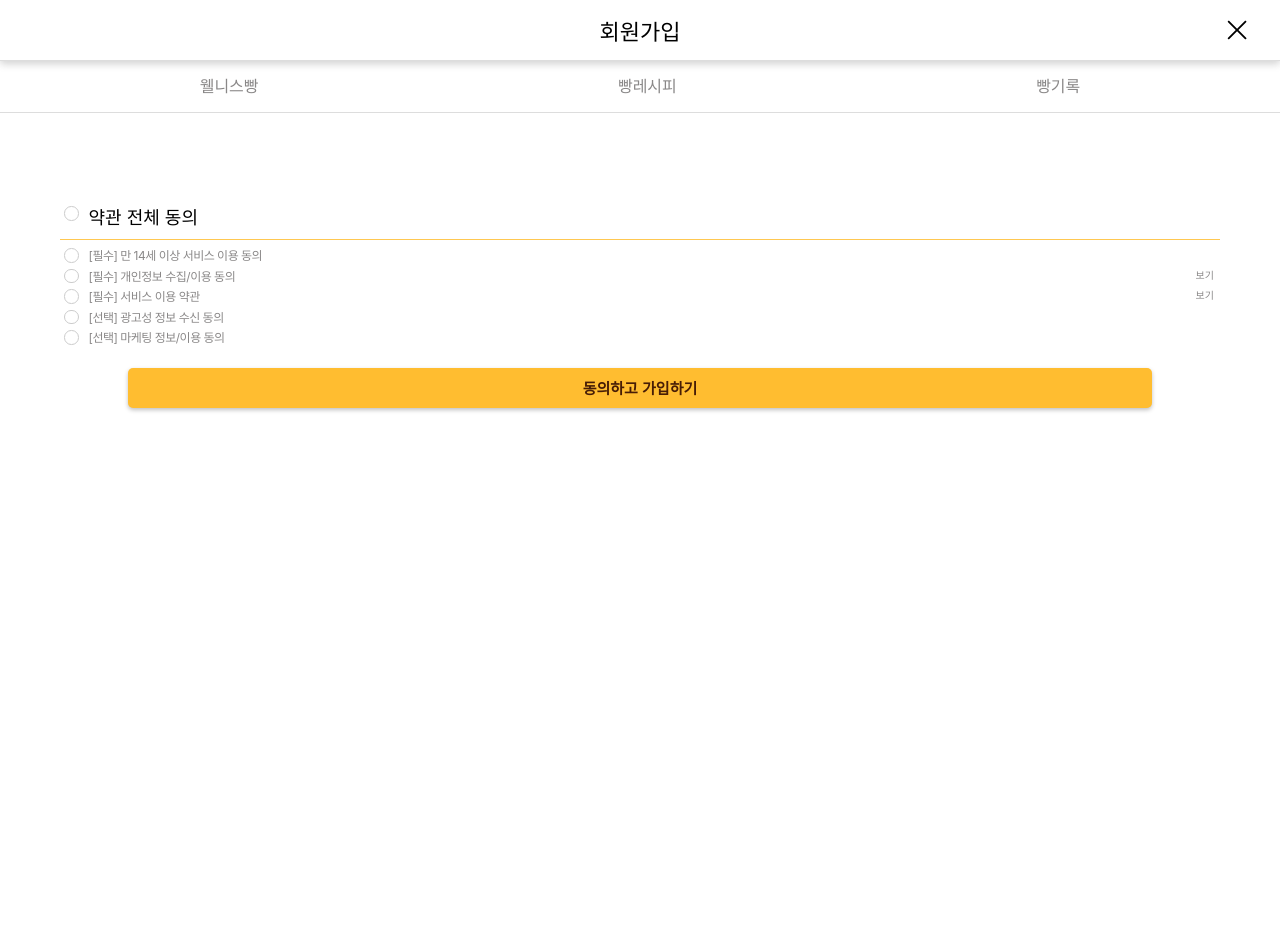
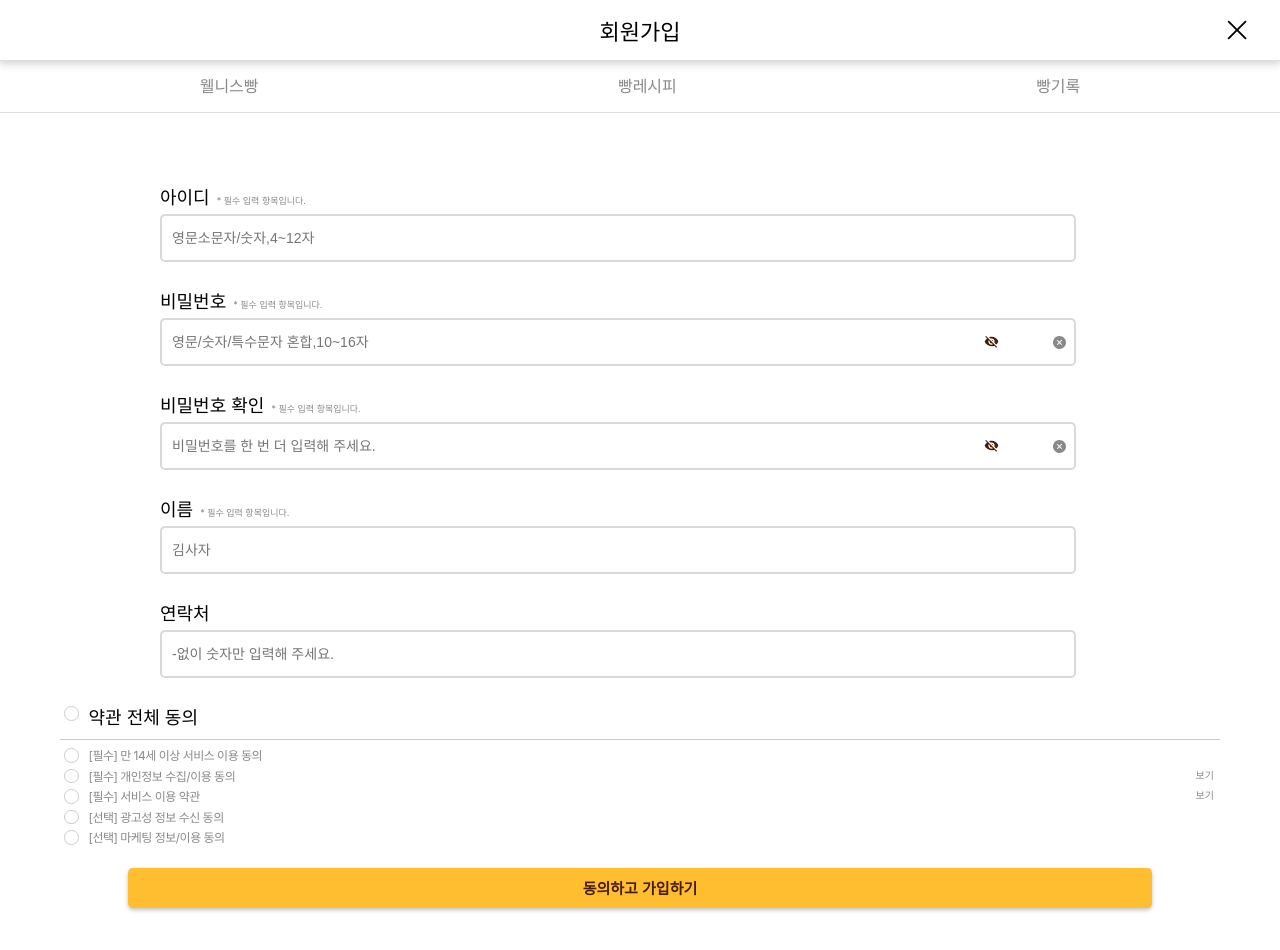
Before and after one commit to Likelion-at-SMWU-12th/DreamPatissier-Client, a React (Create React App) app in the folder dream/: page /accounts/signup in a window 1280 px wide. Shown: the top 950 px of the page. Built offline with nearby package versions, Linux system fonts and the light colour scheme; a web font is replaced by a local one.

Commit message:
[Style] 회원가입 폼 UI 1차 수정
회원가입 UI 문제 해결중...

```diff
--- a/dream/src/components/SignForm.jsx
+++ b/dream/src/components/SignForm.jsx
@@ -11,8 +11,39 @@ import noSeeIcon from "../assets/nosee.svg";
 import delPasswordIcon from "../assets/delpassword.svg";
 
 const SignForm = () => {
-  const [showT, setShowT] = useState(false);
-  const [showP, setShowP] = useState(false);
+  // 비밀번호 & 비밀번호 확인 지우기 버튼
+  const [password, setPassword] = useState("");
+  const [password2, setPassword2] = useState("");
+
+  const handlePwChange = (e) => {
+    setPassword(e.target.value);
+  };
+
+  const handlePw2Change = (e) => {
+    setPassword2(e.target.value);
+  };
+
+  const clearPassword = () => {
+    setPassword("");
+  };
+
+  const clearPassword2 = () => {
+    setPassword2("");
+  };
+
+  // 비밀번호 & 비밀번호 보이기(토글) 버튼
+  const [showPassword, setShowPassword] = useState(false);
+  const [showPassword2, setShowPassword2] = useState(false);
+
+  const togglePassword = () => {
+    setShowPassword(!showPassword);
+  };
+
+  const togglePassword2 = () => {
+    setShowPassword2(!showPassword2);
+  };
+
+  // 체크박스 관련
   const [allChecked, setAllChecked] = useState({
     termsAgree: false,
     privacyAgree: false,
@@ -26,14 +57,6 @@ const SignForm = () => {
     title: "",
     content: null,
   });
-
-  const openPopup = (title, content) => {
-    setShowPopup({ show: true, title, content });
-  };
-
-  const closePopup = () => {
-    setShowPopup({ show: false, title: "", content: null });
-  };
 
   const handleAllCheckedChange = () => {
     const newCheckedStatus = !allChecked.allChecked;
@@ -61,10 +84,82 @@ const SignForm = () => {
     });
   };
 
+  // 팝업
+  const openPopup = (title, content) => {
+    setShowPopup({ show: true, title, content });
+  };
+
+  const closePopup = () => {
+    setShowPopup({ show: false, title: "", content: null });
+  };
+
   return (
     <>
       <HiddenDiv />
+
+      {/* 인풋 필드 */}
       <form>
+        <SignInputContainer>
+          <SignInputWarp>
+            <SignBox>
+              <LabelBox htmlFor="username" type="static">
+                아이디 <RequiredEnter>* 필수 입력 항목입니다.</RequiredEnter>
+              </LabelBox>
+              <SignInput placeholder="영문소문자/숫자,4~12자"></SignInput>
+            </SignBox>
+            <SignBox>
+              <LabelBox htmlFor="password">
+                비밀번호 <RequiredEnter>* 필수 입력 항목입니다.</RequiredEnter>
+              </LabelBox>
+              <SignInputBox>
+                <SignInput
+                  value={password}
+                  type={showPassword ? "static" : "password"}
+                  placeholder="영문/숫자/특수문자 혼합,10~16자"
+                  onChange={handlePwChange}
+                ></SignInput>
+                <PWSeeBtn type="button" onClick={togglePassword}>
+                  <img src={showPassword ? canSeeIcon : noSeeIcon} />
+                </PWSeeBtn>
+                <PWDelBtn type="button" onClick={clearPassword}>
+                  <img src={delPasswordIcon} />
+                </PWDelBtn>
+              </SignInputBox>
+            </SignBox>
+            <SignBox>
+              <LabelBox htmlFor="password2">
+                비밀번호 확인{" "}
+                <RequiredEnter>* 필수 입력 항목입니다.</RequiredEnter>
+              </LabelBox>
+              <SignInputBox>
+                <SignInput
+                  onChange={handlePw2Change}
+                  type={showPassword2 ? "static" : "password"}
+                  value={password2}
+                  placeholder="비밀번호를 한 번 더 입력해 주세요."
+                ></SignInput>
+                <PW2SeeBtn type="button" onClick={togglePassword2}>
+                  <img src={showPassword2 ? canSeeIcon : noSeeIcon} />
+                </PW2SeeBtn>
+                <PW2DelBtn type="button" onClick={clearPassword2}>
+                  <img src={delPasswordIcon} />
+                </PW2DelBtn>
+              </SignInputBox>
+            </SignBox>
+            <SignBox>
+              <LabelBox htmlFor="nickname">
+                이름 <RequiredEnter>* 필수 입력 항목입니다.</RequiredEnter>
+              </LabelBox>
+              <SignInput placeholder="김사자"></SignInput>
+            </SignBox>
+            <SignBox>
+              <LabelBox htmlFor="phone">연락처</LabelBox>
+              <SignInput placeholder="-없이 숫자만 입력해 주세요."></SignInput>
+            </SignBox>
+          </SignInputWarp>
+        </SignInputContainer>
+
+        {/* 체크박스  */}
         <AgreeContainer>
           <CheckboxItem>
             <StyledCheck
@@ -138,25 +233,29 @@ const SignForm = () => {
             </SmallCheck>
           </CheckboxItem>
         </AgreeContainer>
-        <BtnBox>
+        {showPopup.show && (
+          <Popup title={showPopup.title} onClose={closePopup}>
+            {showPopup.content}
+          </Popup>
+        )}
+
+        {/* 가입 버튼 */}
+        <YBtnBox>
           <YellowBtn
             txt="동의하고 가입하기"
             type="submit"
             width="80%"
             disabled={!allChecked.allChecked}
           />
-        </BtnBox>
+        </YBtnBox>
       </form>
-      {showPopup.show && (
-        <Popup title={showPopup.title} onClose={closePopup}>
-          {showPopup.content}
-        </Popup>
-      )}
     </>
   );
 };
 
 export default SignForm;
+
+// 스타일
 
 const HiddenDiv = styled.div`
   width: 100%;
@@ -164,7 +263,83 @@ const HiddenDiv = styled.div`
   transition: height 0.4s;
 `;
 
-const BtnBox = styled.div`
+//인풋필드 스타일
+const SignInputContainer = styled.div`
+  display: flex;
+  justify-content: center;
+`;
+const SignInputWarp = styled.div`
+  width: 75%;
+`;
+const SignBox = styled.div``;
+
+const LabelBox = styled.label`
+  font-size: 18px;
+  display: flex;
+  align-items: baseline;
+  margin-bottom: 5px;
+`;
+const RequiredEnter = styled.div`
+  font-size: 9px;
+  color: #8a8888;
+  margin-left: 7px;
+`;
+
+const SignInputBox = styled.div`
+  display: flex;
+  position: relative;
+`;
+
+const SignInput = styled.input`
+  font-size: 14px;
+  width: 94%;
+  border: 2px solid #d9d9d9;
+  height: 44px;
+  border-radius: 5px;
+  outline: none;
+  padding: 0px 0px 0px 10px;
+  margin-bottom: 25px;
+`;
+
+const PWSeeBtn = styled.button`
+  border: none;
+  background-color: white;
+  position: absolute;
+  top: 48.5%;
+  right: 12%;
+  transform: translateY(-100%);
+`;
+
+const PW2SeeBtn = styled.button`
+  border: none;
+  background-color: white;
+  position: absolute;
+  top: 48.5%;
+  right: 12%;
+  transform: translateY(-100%);
+`;
+
+const PWDelBtn = styled.button`
+  border: none;
+  background-color: white;
+  cursor: pointer;
+  position: absolute;
+  top: 48%;
+  right: 5%;
+  transform: translateY(-100%);
+`;
+
+const PW2DelBtn = styled.button`
+  border: none;
+  background-color: white;
+  cursor: pointer;
+  position: absolute;
+  top: 48%;
+  right: 5%;
+  transform: translateY(-100%);
+`;
+
+const YBtnBox = styled.div`
   display: flex;
   justify-content: center;
   margin-top: 10px;
@@ -195,7 +370,7 @@ const Button = styled.button`
 
 // Checkbox 관련 스타일
 const AgreeContainer = styled.div`
-  margin-top: 20px;
+  margin-top: 0px;
   display: flex;
   flex-direction: column;
   text-align: center;
```
